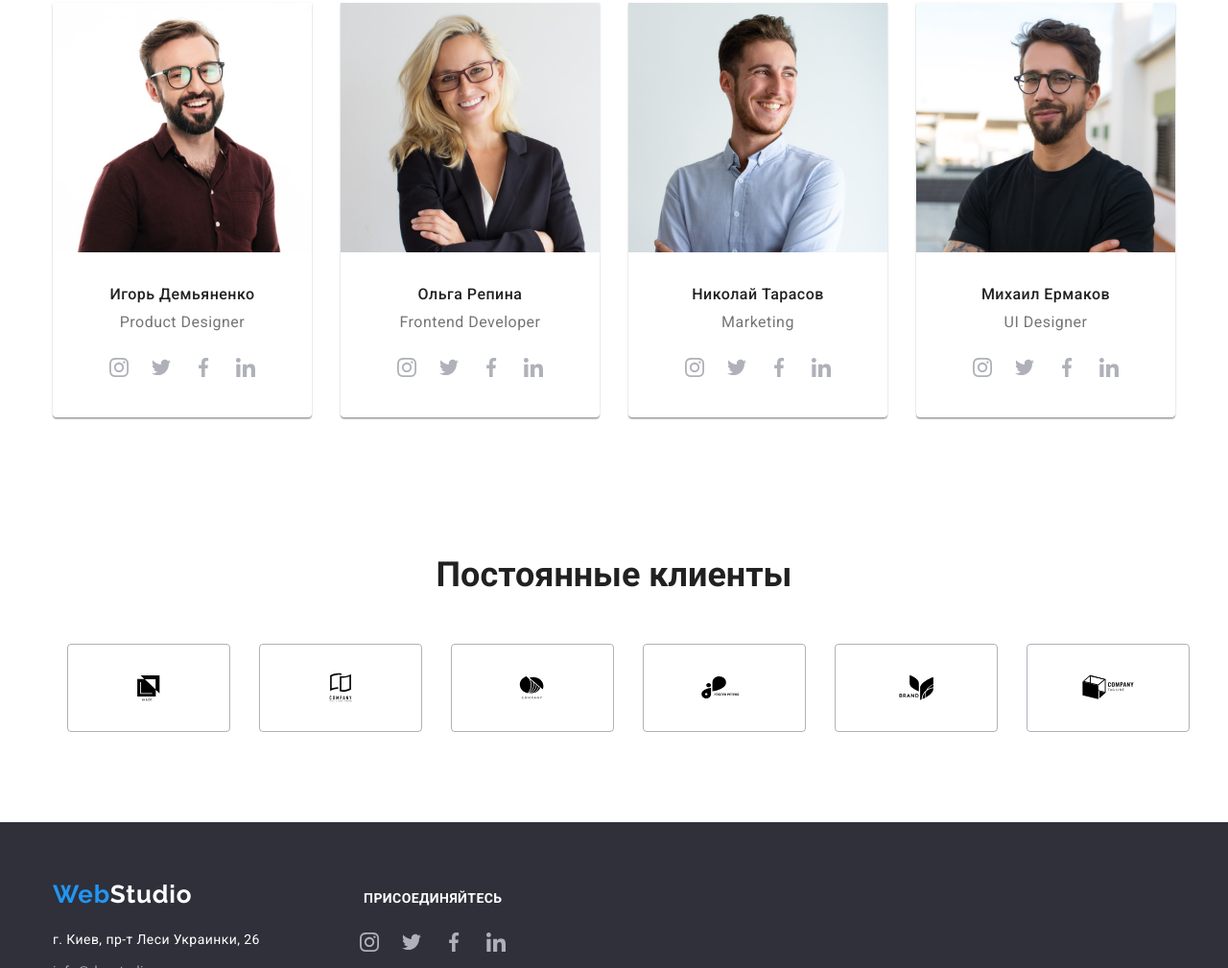
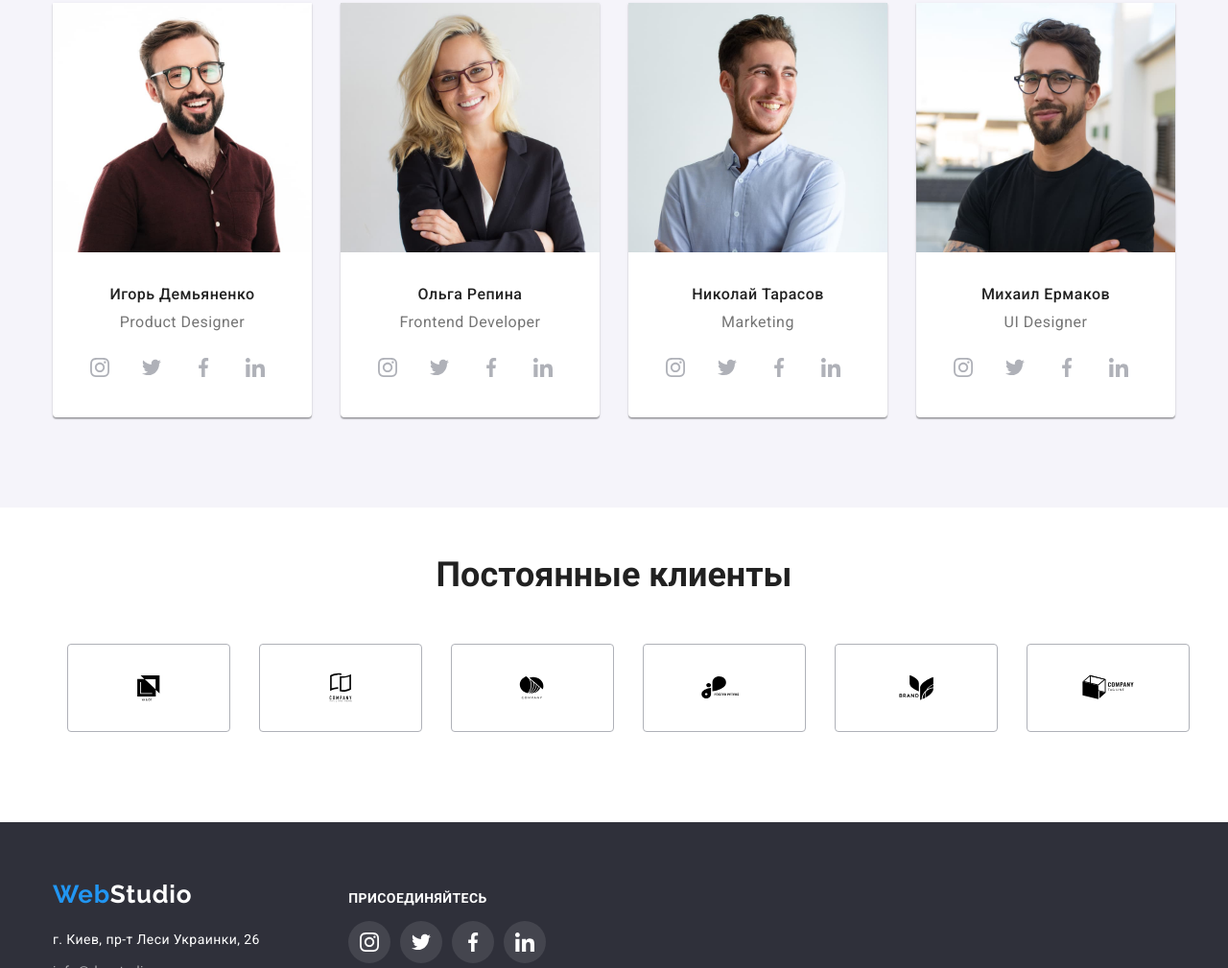
Before and after one commit to SergioTrukhan/goit-markup-hw-04, a plain HTML site: page index.html in a window 1280 px wide. Shown: the part 1791-2800 px from the top of the page at 96% size. Drawn offline with nearby package versions, Linux system fonts and the light colour scheme.

Commit message:
HW4  First changes
Футер, портфолио исправил.

```diff
--- a/css/styles.css
+++ b/css/styles.css
@@ -94,9 +94,6 @@ letter-spacing: 0.02em;
 
 .header-item {
   display: flex;
-}
-
-.header-item {
   align-items: center;
 }
 
@@ -121,8 +118,8 @@ letter-spacing: 0.02em;
   color: var(--accent-color);
 }
 
-.header-item:hover .header-icon,
-.header-item:focus .header-icon {
+.header-item a:hover .header-icon,
+.header-item a:focus .header-icon {
   fill: var(--accent-color);
 }
 
@@ -132,12 +129,16 @@ letter-spacing: 0.02em;
   margin-right: 10px;
   fill: var(--primary-text-color);
   cursor: pointer;
-}
+  justify-content: center;
+  align-items: center;
+  }
 .smarthfone {
   margin-right: 10px;
   fill: var(--primary-text-color);
   cursor: pointer;
-}
+  justify-content: center;
+  align-items: center;
+    }
 
 .current-page {
   color: var(--accent-color);
@@ -288,7 +289,7 @@ letter-spacing: 0.03em;
 .stuff-section {
   padding-top: 94px;
 padding-bottom: 94px;
-background-color: var(--stuff-background-color);
+background-color: #F5F4FA;
 }
 
 .stuff-list {
@@ -303,6 +304,7 @@ margin-top: 50px;
   text-align: center;
   box-shadow: 0px 1px 3px rgba(0, 0, 0, 0.12), 0px 1px 1px rgba(0, 0, 0, 0.14), 0px 2px 1px rgba(0, 0, 0, 0.2);
 border-radius: 0px 0px 4px 4px;
+background-color: #fff;
   }
 
 
@@ -344,7 +346,7 @@ letter-spacing: 0.03em;
   display: flex;
   align-items: center;
   justify-content: center;
-
+  margin-right: 10px;
 
 }
 .social-link {
@@ -476,8 +478,6 @@ text-decoration: none;
 }
 
 .footer-connect{
-
-  text-align: center;
   font-family: Roboto;
 font-style: normal;
 font-weight: bold;
@@ -492,6 +492,53 @@ color: var(--accent-second-color);
   padding-right: 70px;
 
 
+}
+
+
+.footer-social-links {
+  display: flex;
+  align-items: center;
+  padding-left: auto;
+  justify-content: center;
+  margin-top: 16px;
+  margin-right: auto;
+  margin-left: auto;
+
+}
+
+
+
+.footer-link-icon {
+  display: flex;
+  align-items: center;
+  justify-content: center;
+  margin-right: 10px;
+
+}
+.footer-social-link {
+  fill:#FFFFFF;
+  background-color: rgba(255, 255, 255, 0.1);
+ border-radius: 50%;
+}
+.footer-social-icon {
+  display: flex;
+  width: 44px;
+  height: 44px;
+  padding: 12px;
+
+}
+
+
+.footer-social-link:hover,
+.footer-social-link:focus {
+  border-radius: 50%;
+  fill: #FFFFFF;
+  background-color: var(--accent-color);
+cursor: pointer;
+}
+
+.footer-social-icon:not(:last-child) {
+  margin-right: 10px;
 }
 
 
@@ -536,7 +583,7 @@ line-height: 1.62;
 text-align: center;
 align-items: center;
 letter-spacing: 0.03em;
-background-color: var(--stuff-background-color);
+background-color: #F5F4FA;
 color: var(--secondary-text-color);
 text-decoration: none;
 cursor: pointer;
--- a/index.html
+++ b/index.html
@@ -28,17 +28,17 @@
             </nav>
                 <ul class="connection">
                     <li class="header-item">
-                        <svg class="envelope header-icon" width="16" height="12">
-                            <use href="./images/icons.svg#icon-envelope-hover-1"></use>
-                        </svg>
-                        <a href="mailto:info@devstudio.com">info@devstudio.com</a>
+                        <a href="mailto:info@devstudio.com">
+                            <svg class="envelope header-icon" width="16" height="12">
+                                <use href="./images/icons.svg#icon-envelope-hover-1"></use>
+                            </svg>info@devstudio.com</a>
 
                     </li>
                     <li class="header-item">
-                    <svg class="smarthfone header-icon" width="10" height="16">
+
+                    <a href="tel:+380961111111"> <svg class="smarthfone header-icon" width="10" height="16">
                         <use href="./images/icons.svg#icon-smartphone-1"></use>
-                    </svg>
-                    <a href="tel:+380961111111">+380961111111</a></li>
+                    </svg>+380961111111</a></li>
 
                 </ul>
 
@@ -346,33 +346,34 @@
             </div>
             <div class="footer-link-container">
                 <h3 class="footer-connect">ПРИСОЕДИНЯЙТЕСЬ</h3>
-                <ul class="social-links">
-                    <li class="link-icon">
-                        <a class="social-link" href="">
-                            <svg class="social-icon" width="20" height="20">
+                <ul class="footer-social-links">
+                    <li class="footer-link-icon">
+                        <a class="footer-social-link" href="">
+                            <svg class="footer-social-icon" width="20" height="20">
                                 <use href="./images/icons.svg#icon-instagram-2-1"></use>
                             </svg>
                         </a>
 
                     </li>
-                    <li class="link-icon">
-                        <a class="social-link" href="">
-                            <svg class="social-icon" width="20" height="20">
+                    <li class="footer-link-icon">
+                        <a class="footer-social-link" href="">
+                            <svg class="footer-social-icon" width="20" height="20">
                                 <use href="./images/icons.svg#icon-twitter-1-1"></use>
                             </svg>
                         </a>
 
                     </li>
-                    <li class="link-icon">
-                        <a class="social-link" href=""><svg class="social-icon" width="20" height="20">
+                    <li class="footer-link-icon">
+                        <a class="footer-social-link" href="">
+                            <svg class="footer-social-icon" width="20" height="20">
                                 <use href="./images/icons.svg#icon-facebook-1-1"></use>
                             </svg>
                         </a>
 
                     </li>
-                    <li class="link-icon">
-                        <a class="social-link" href="">
-                            <svg class="social-icon" width="20" height="20">
+                    <li class="footer-link-icon">
+                        <a class="footer-social-link" href="">
+                            <svg class="footer-social-icon" width="20" height="20">
                                 <use href="./images/icons.svg#icon-linkedin-1-1"></use>
                             </svg>
                         </a>
@@ -380,6 +381,10 @@
                     </li>
                 </ul>
             </div>
+            </div>
+
+
+            </footer>
         </div>
 
 
```
Also changed, not shown: portfolio.html (+20 -19 lines).
